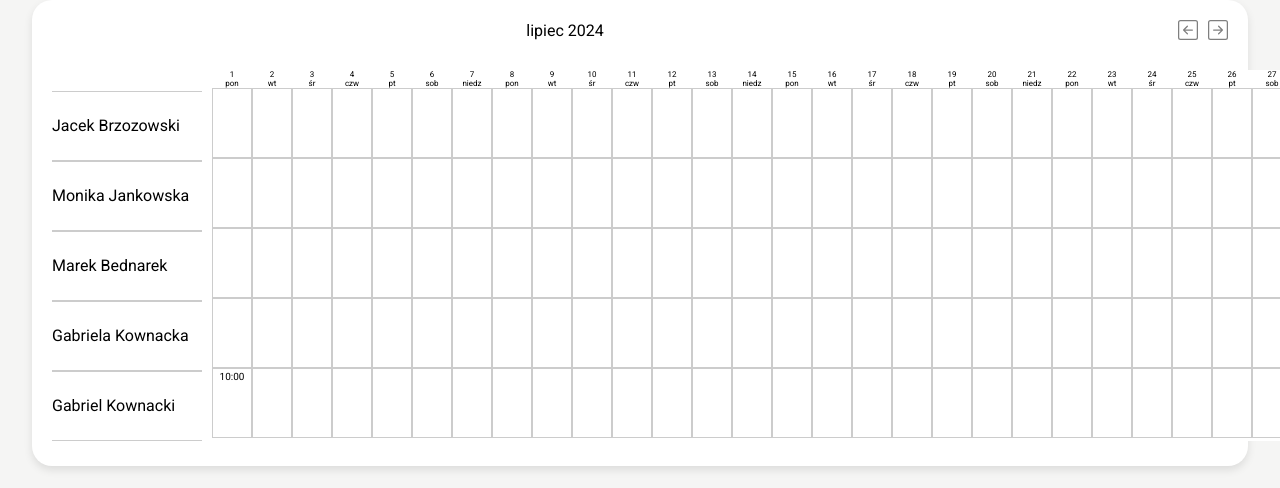
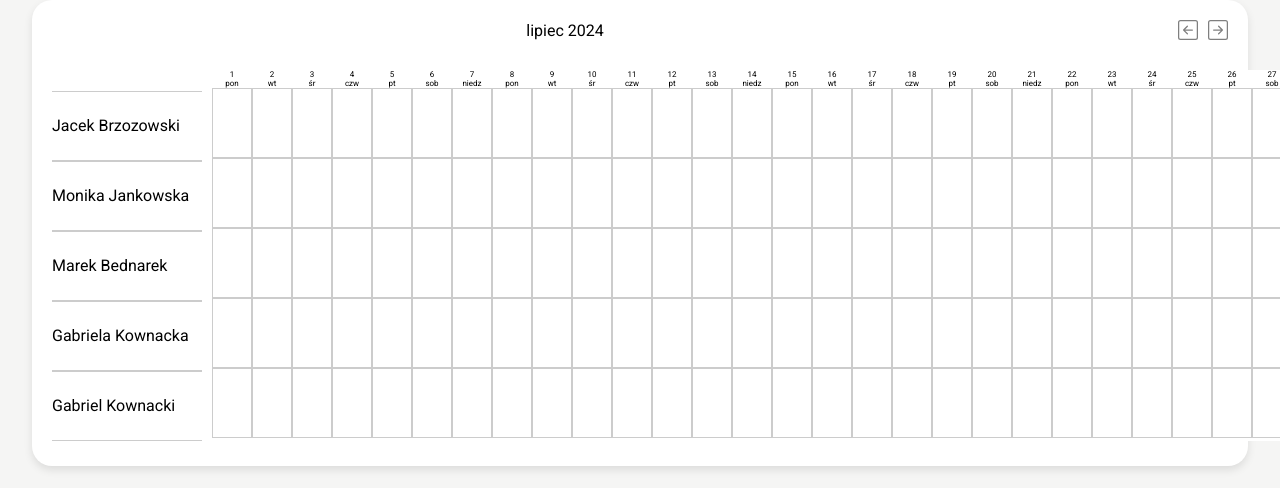
Before and after one commit to chalbrik/shiftease, an Angular app: page /grafik in a window 1280 px wide. Shown: the part 167-655 px from the top of the page. Built offline with nearby package versions, Linux system fonts and the light colour scheme; a web font is replaced by a local one.

Commit message:
Saving data in local storage added

```diff
--- a/src/app/employees/add-new-employee/add-new-employee.component.css
+++ b/src/app/employees/add-new-employee/add-new-employee.component.css
@@ -8,10 +8,12 @@ div.backdrop {
 }
 
 dialog {
-  height: 400px;
-  width: 200px;
+  width: 80%;
+  height: auto;
+  min-height: 400px;
 
-  background-color: white;
+  background-color: rgb(255, 255, 255);
+  border-radius: 20px;
 
   overflow: hidden;
 
@@ -19,3 +21,59 @@ dialog {
 
   padding: 1rem;
 }
+
+h2 {
+  width: 100%;
+
+  font-family: "Roboto", sans-serif;
+  font-weight: 700;
+  font-style: normal;
+
+  font-size: 20px;
+
+  margin: 0 0 10px 0;
+
+  padding: 0 0 10px 0;
+
+  border-bottom: 1px solid rgb(0, 0, 0, 0.2);
+}
+
+form.add-employee-form {
+  height: 100%;
+  width: 100%;
+
+  display: flex;
+  flex-direction: column;
+  justify-content: space-between;
+  align-items: flex-start;
+}
+
+div.add-employee-data {
+  display: flex;
+  flex-direction: column;
+  justify-content: flex-start;
+  align-items: flex-start;
+}
+
+div.add-employee-data label {
+  font-family: "Roboto", sans-serif;
+  font-weight: 400;
+  font-style: normal;
+  font-size: 16px;
+}
+
+div.add-employee-data input {
+  margin: 0 0 5px 0;
+}
+
+div.add-employee-buttons {
+  width: 100%;
+
+  display: flex;
+  flex-direction: row;
+  justify-content: space-between;
+  align-items: center;
+
+  margin: 30px 0 5px 0;
+  padding: 0 0 0 0;
+}
--- a/src/app/employees/add-new-employee/add-new-employee.component.html
+++ b/src/app/employees/add-new-employee/add-new-employee.component.html
@@ -1,6 +1,8 @@
 <div class="backdrop" (click)="onCancel()"></div>
 <dialog open>
-  <form (ngSubmit)="onSubmit()">
+  <h2>Dodaj pracownika</h2>
+  <form class="add-employee-form" (ngSubmit)="onSubmit()">
+    <div class="add-employee-data">
       <label for="first-name">Imię</label>
       <input
         type="text"
@@ -29,7 +31,9 @@
         name="email-address"
         [(ngModel)]="enteredEmail"
       />
-    <div>
+    </div>
+
+    <div class="add-employee-buttons">
       <button type="button" (click)="onCancel()">Anuluj</button>
       <button type="submit">Dodaj</button>
     </div>
--- a/src/app/schedule-field/schedule-field.component.html
+++ b/src/app/schedule-field/schedule-field.component.html
@@ -5,7 +5,7 @@
     <span class="schedule-field-date">{{ numberOfTheDay.dayOfTheWeek }}</span>
   </div>
   <!-- Tu powinni być wyświetlani employees -->
-  @for(employee of employees; track employee.id){
+  <!-- @for(employee of employees; track employee.id){
   <textarea
     id="{{ fieldIdStart + '-' + employee.id }}"
     class="employee-hours"
@@ -21,7 +21,27 @@
         )
       ]
     "
+    (blur)="addValueToScheduleComponent()"
   ></textarea>
-  }
+  } -->
+
+  <textarea
+    *ngFor="let employee of employees; trackBy: trackById"
+    id="{{ fieldIdStart + '-' + employee.id }}"
+    class="employee-hours"
+    maxlength="32"
+    [(ngModel)]="
+      storedData[
+        generateKey(
+          numberOfTheDay.numberOfTheDay,
+          numberOfTheDay.numberOfTheMonth,
+          numberOfTheDay.numberOfTheYear,
+          employee.id
+        )
+      ]
+    "
+    (blur)="addValueToScheduleComponent()"
+  ></textarea>
+
+  <!-- (blur)="updateValue(numberOfTheDay.numberOfTheDay, employee.id)" -->
 </div>
-<!-- (blur)="updateValue(numberOfTheDay.numberOfTheDay, employee.id)" -->
--- a/src/app/schedule-field/schedule-field.component.ts
+++ b/src/app/schedule-field/schedule-field.component.ts
@@ -2,11 +2,12 @@ import { Component, EventEmitter, Input, Output } from '@angular/core';
 import { DateTag } from '../schedule/schedule.model';
 import { Employee } from '../employees/employee/employee.model';
 import { FormsModule } from '@angular/forms';
+import { CommonModule } from '@angular/common';
 
 @Component({
   selector: 'app-schedule-field',
   standalone: true,
-  imports: [FormsModule],
+  imports: [FormsModule, CommonModule],
   templateUrl: './schedule-field.component.html',
   styleUrl: './schedule-field.component.css',
 })
@@ -16,9 +17,7 @@ export class ScheduleFieldComponent {
   numberOfTheDay!: DateTag;
   @Input({ required: true }) employees!: Employee[];
 
-  @Input({ required: true }) scheduleFieldData!: {
-    [key: string]: { [key: string]: string };
-  };
+  @Input({ required: true }) scheduleFieldData!: { [key: string]: string };
   //wydaje mi się że teraz muszę rozpakowac te dane i tak je powstawiać żeby wyswietlały się w grafiku
 
   @Output()
@@ -31,10 +30,17 @@ export class ScheduleFieldComponent {
 
   constructor() {
     // Dodawanie przykładowych danych do obiektu
-    this.storedData['2024-07-1-5'] = '10:00';
-    this.storedData['2024-08-11-2'] = '12:00';
-    this.storedData['2024-08-12-1'] = '13:00';
-    this.storedData['2024-08-12-2'] = '17:00';
+    // this.storedData = { ...this.scheduleFieldData };
+    console.log(this.scheduleFieldData);
+  }
+
+  trackById(index: number, employee: Employee): number {
+    return employee.id;
+  }
+
+  ngOnInit() {
+    console.log(this.scheduleFieldData);
+    this.storedData = { ...this.scheduleFieldData };
   }
 
   //generate key w danym momencie musi generowac ten sam klucz który jest zapisany w stored data
@@ -47,8 +53,17 @@ export class ScheduleFieldComponent {
     return `${year}-${month}-${day}-${employeeId}`;
   }
 
+  addValueToScheduleComponent() {
+    //console.log(this.storedData);
+    this.addScheduleFieldValue.emit(this.storedData);
+  }
+
   logTypedValues() {
     console.log(this.scheduleFieldData);
     console.log(this.storedData);
   }
+
+  // trackById(index: number, employee: any): number {
+  //   return employee.id;
+  // }
 }
--- a/src/app/schedule/schedule.component.html
+++ b/src/app/schedule/schedule.component.html
@@ -60,7 +60,7 @@
         [numberOfTheDay]="dayData"
         [employees]="employees"
         (addScheduleFieldValue)="onAddScheduleFieldValue($event)"
-        [scheduleFieldData]="monthDataObject"
+        [scheduleFieldData]="monthDataValues"
       />
       }
     </div>
--- a/src/app/schedule/schedule.component.ts
+++ b/src/app/schedule/schedule.component.ts
@@ -24,14 +24,24 @@ export class ScheduleComponent {
   currentMonth: number = new Date().getMonth();
 
   //Deklaracja mapy, która będzie przechowywac dane w textarea dla każdego miesiąca
-  monthDataObject: { [key: string]: { [key: string]: string } } = {};
+  monthDataValues: { [key: string]: string } = {};
 
   monthData!: MonthData;
 
-  fieldId = '1';
-
   constructor(private scheduleService: ScheduleService) {
     this.loadDaysInMonth();
+
+    const storedData = localStorage.getItem('monthDataValues');
+    if (storedData) {
+      this.monthDataValues = JSON.parse(storedData);
+    }
+  }
+
+  saveMonthData() {
+    localStorage.setItem(
+      'monthDataValues',
+      JSON.stringify(this.monthDataValues)
+    );
   }
 
   //generowanie unikalnego klucza dla każdego miesiąca
@@ -49,9 +59,6 @@ export class ScheduleComponent {
     );
 
     // Sprawdź, czy klucz istnieje, jeśli nie, zainicjuj pusty obiekt
-    if (!this.monthDataObject[monthKey]) {
-      this.monthDataObject[monthKey] = {};
-    }
   }
 
   goToNextMonth() {
@@ -73,19 +80,10 @@ export class ScheduleComponent {
   }
 
   onAddScheduleFieldValue(scheduleFieldValue: { [key: string]: string }) {
-    const monthKey = this.getMonthKey(this.currentYear, this.currentMonth);
+    //const monthKey = this.getMonthKey(this.currentYear, this.currentMonth);
 
-    // Sprawdź, czy klucz miesiąca już istnieje w monthDataMap
-    if (!this.monthDataObject[monthKey]) {
-      this.monthDataObject[monthKey] = {};
-    }
-
-    // Zaktualizuj dane dla tego miesiąca
-    for (const key in scheduleFieldValue) {
-      if (scheduleFieldValue.hasOwnProperty(key)) {
-        this.monthDataObject[monthKey][key] = scheduleFieldValue[key];
-      }
-    }
+    this.monthDataValues = scheduleFieldValue;
+    this.saveMonthData();
   }
 
   getFieldId(year: string, month: string, day: string) {
@@ -102,6 +100,6 @@ export class ScheduleComponent {
   // }
 
   logTypedValues() {
-    console.log(this.monthDataObject);
+    console.log(this.monthDataValues);
   }
 }
```
Lines whose indentation alone changed are shown as unchanged.
